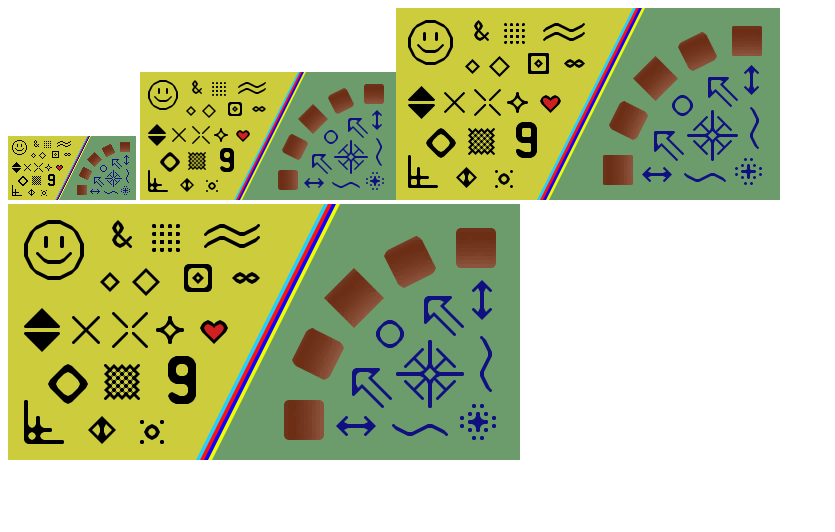
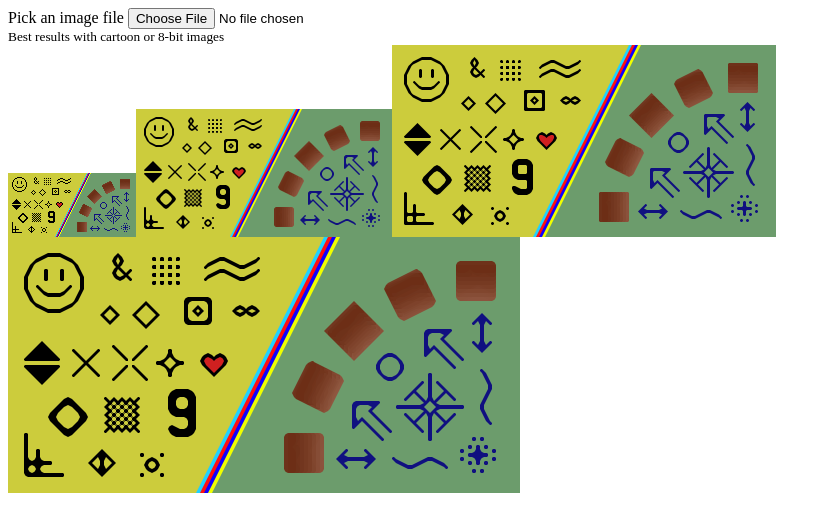
Before and after one commit to joseprio/xBRjs, a plain HTML site: page demo/demo.html in a window 1280 px wide. Shown: the whole page, without its empty margins (0-835 px from the left). Drawn offline with Linux system fonts and the light colour scheme.

Commit message:
Added the possibility to upload a file in the demo

```diff
--- a/demo/demo.html
+++ b/demo/demo.html
@@ -6,25 +6,36 @@
 
     <body>
 
-	<img id="original">
+    <div>
+        <label for="processImage">Pick an image file</label>
+        <input type="file" id="processImage" name="processImage" onchange="readURL(this)"/>
+    </div>
+    <div>
+        <small>Best results with cartoon or 8-bit images</small>
+    </div>
 
     <script type="text/javascript">
+    function readURL(input) {
+        if (input.files && input.files[0]) {
+            let reader = new FileReader();
+            reader.onload = function(e) {
+                processURL(e.target.result);
+            }
 
-      window.onload = function(){
-		var original = document.getElementById("original");
+            reader.readAsDataURL(input.files[0]);
+        }
+    }
 
-        /*Load Original Image*/
-        var image = new Image();
-        image.src="image.png";
-		original.src = image.src;
-		original.setAttr
+    function processURL(url) {
+        let image = new Image();
+        image.src=url;
 
         /*When image loads...*/
         image.onload =  function(e){
-		  original.setAttribute("width", image.width);
-		  original.setAttribute("height", image.height);
+            image.setAttribute("width", image.width);
+            image.setAttribute("height", image.height);
             /*Apply 2xBR*/
-        var resultCanvas = applyXBR(image, 2);
+            let resultCanvas = applyXBR(image, 2);
 
             document.body.appendChild(resultCanvas);
             resultCanvas = applyXBR(image, 3);
@@ -33,7 +44,14 @@
             resultCanvas = applyXBR(image, 4);
 
             document.body.appendChild(resultCanvas);
-        };
+        }
+
+        document.body.appendChild(image);
+    }
+
+    window.onload = function() {
+        let original = document.getElementById("original");
+        processURL("image.png");
     }
     </script>
     </body>
```
Lines whose indentation alone changed are shown as unchanged.
